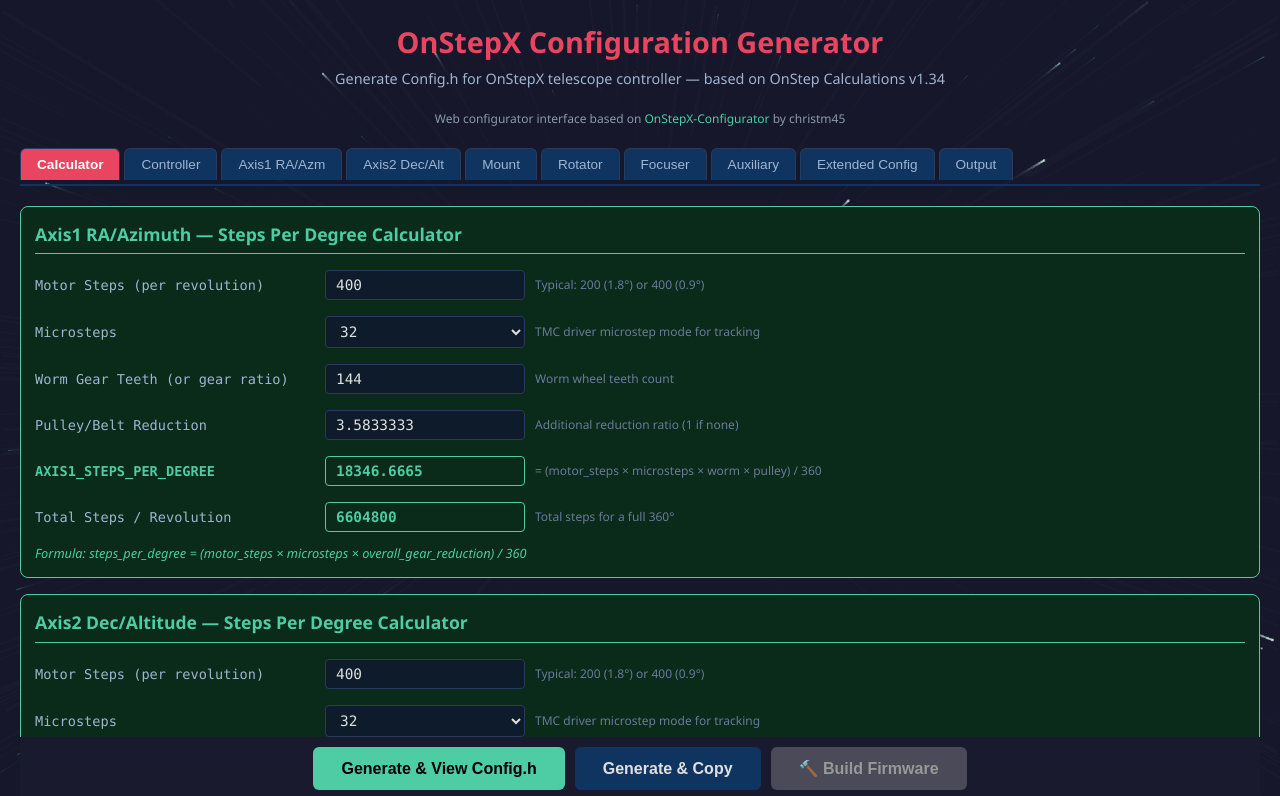
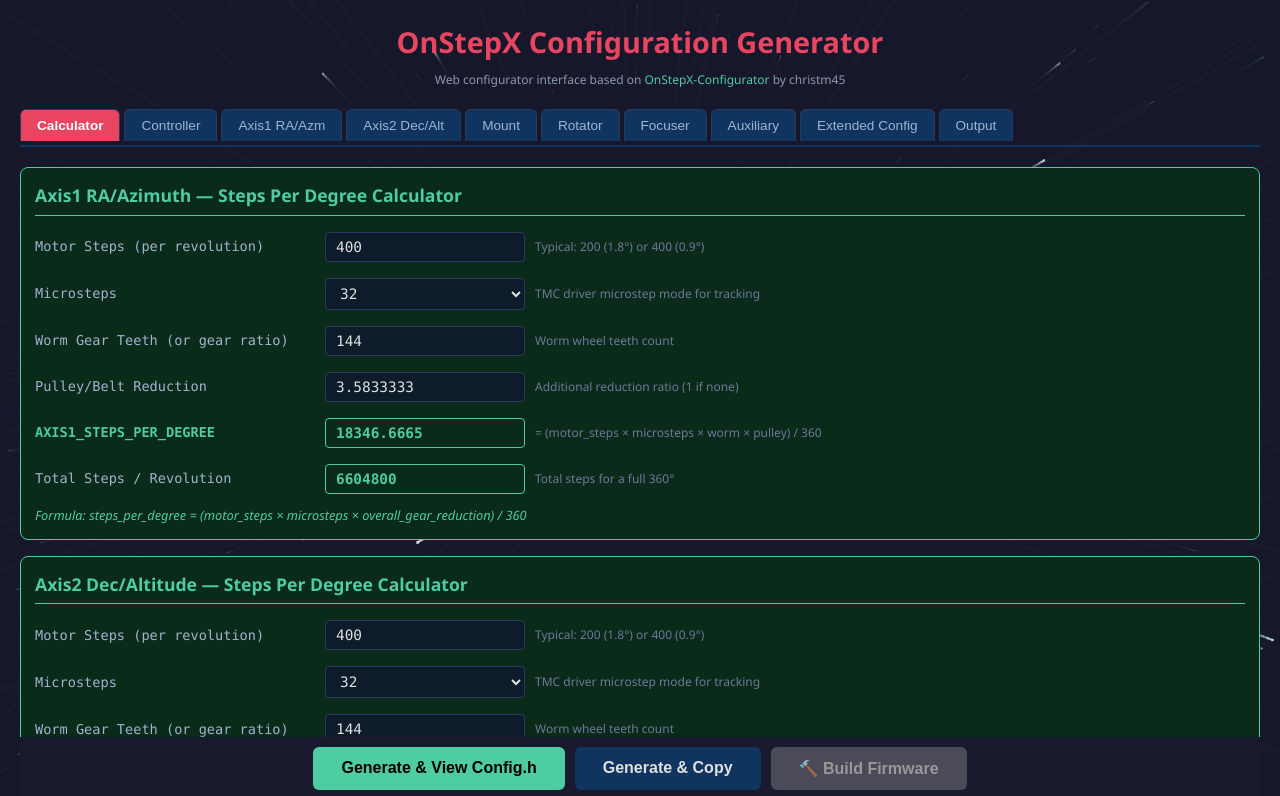
Before and after one commit to rchadgray/OnStepX-Builder, a website: page index.html in a window 1280 px wide. Shown: the top 796 px of the page. Drawn offline with Linux system fonts and the light colour scheme.

Commit message:
Docs: Remove subtitle from main page

```diff
--- a/index.html
+++ b/index.html
@@ -327,7 +327,6 @@
 <canvas id="matrixCanvas"></canvas>
 
 <h1>OnStepX Configuration Generator</h1>
-<p class="subtitle">Generate Config.h for OnStepX telescope controller &mdash; based on OnStep Calculations v1.34</p>
 <p class="credit">Web configurator interface based on <a href="https://github.com/christm45/OnStepX-Configurator" target="_blank">OnStepX-Configurator</a> by christm45</p>
 
 <div class="tabs" id="tabs">
```
